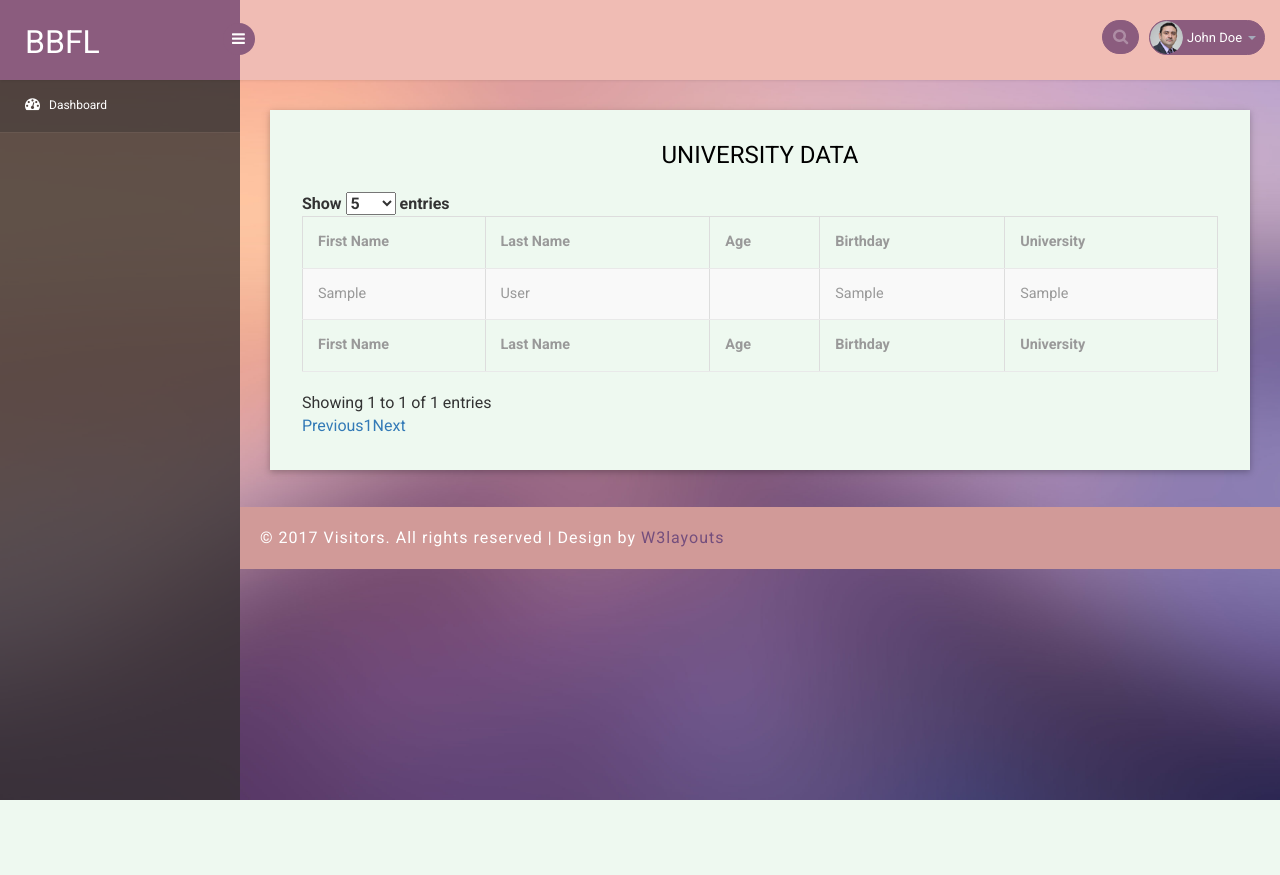
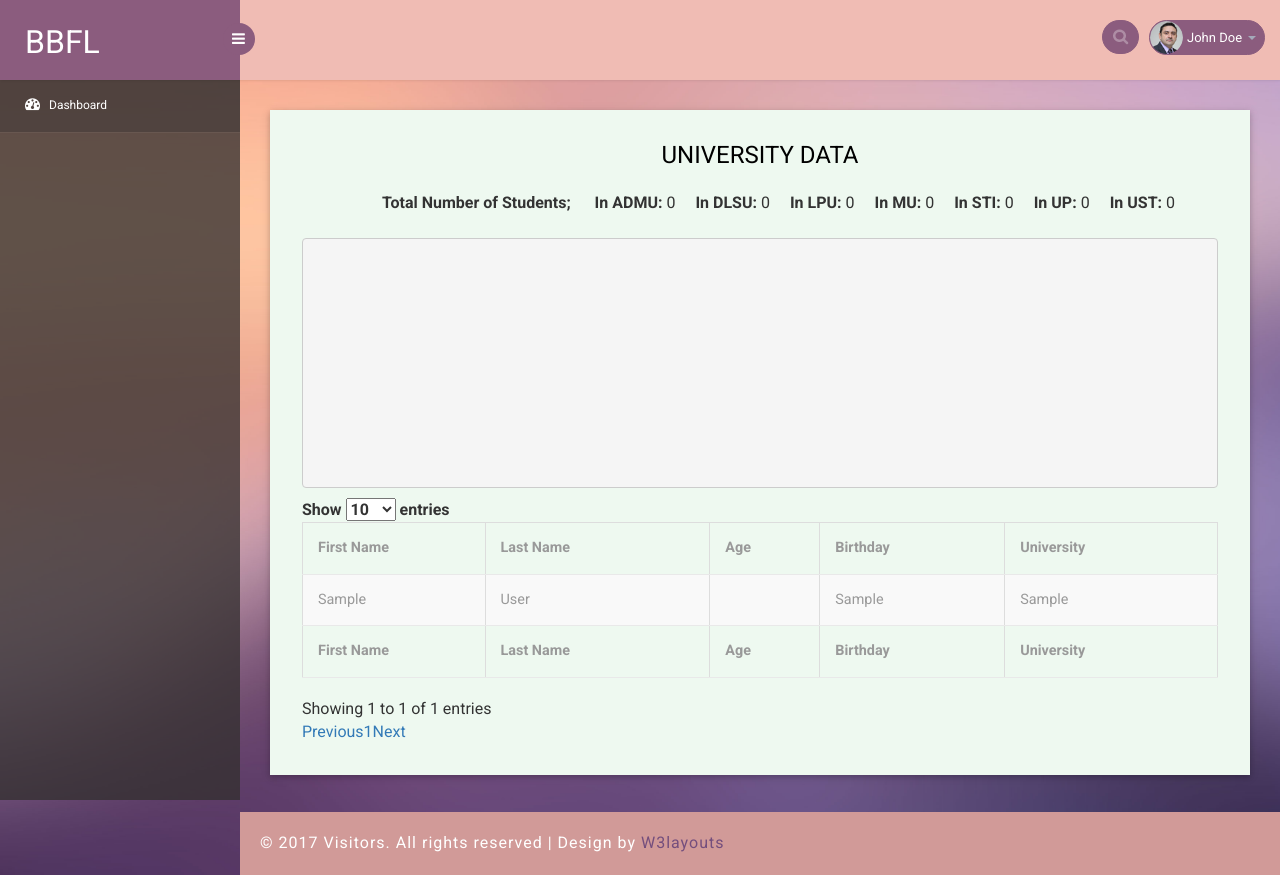
Before and after one commit to laurencebarin27/BBFL-MP, a PHP site: page /list.php in a window 1280 px wide. Before the commit the page ends 800 px from the top, so only its background shows below. Run offline with PHP 8.4, Linux system fonts and the light colour scheme; tables that the repository leaves empty or names only in its code hold one stand-in row (values such as "Sample post"); some libraries are stand-ins or nearby versions.

Commit message:
Request 3 - Total Number of Students per University

```diff
--- a/list.php
+++ b/list.php
@@ -107,6 +107,48 @@
 								<header class="agileits-box-header clearfix">
 									<h3>University Data</h3>
 										<div>
+											<?php
+												$totalquery = "SELECT MAX(studentid) as total from student";
+												$totalresult = mysqli_query($dbc, $totalquery);
+												$totalrow = mysqli_fetch_array($totalresult, MYSQL_ASSOC);
+
+												$admuquery = "SELECT COUNT(studentid) as admu from student where university = 'Ateneo De Manila University'";
+												$admuresult = mysqli_query($dbc, $admuquery);
+												$admurow = mysqli_fetch_array($admuresult, MYSQL_ASSOC);
+
+												$dlsuquery = "SELECT COUNT(studentid) as dlsu from student where university = 'De La Salle University'";
+												$dlsuresult = mysqli_query($dbc, $dlsuquery);
+												$dlsurow = mysqli_fetch_array($dlsuresult, MYSQL_ASSOC);
+
+												$lpuquery = "SELECT COUNT(studentid) as lpu from student where university = 'Lyceum of the Philippines University'";
+												$lpuresult = mysqli_query($dbc, $lpuquery);
+												$lpurow = mysqli_fetch_array($lpuresult, MYSQL_ASSOC);
+
+												$muquery = "SELECT COUNT(studentid) as mu from student where university = 'Mapua University'";
+												$muresult = mysqli_query($dbc, $muquery);
+												$murow = mysqli_fetch_array($muresult, MYSQL_ASSOC);
+
+												$stiquery = "SELECT COUNT(studentid) as sti from student where university = 'Systems Technology Institute College'";
+												$stiresult = mysqli_query($dbc, $stiquery);
+												$stirow = mysqli_fetch_array($stiresult, MYSQL_ASSOC);
+
+												$upquery = "SELECT COUNT(studentid) as up from student where university = 'University of the Philippines'";
+												$upresult = mysqli_query($dbc, $upquery);
+												$uprow = mysqli_fetch_array($upresult, MYSQL_ASSOC);
+
+												$ustquery = "SELECT COUNT(studentid) as ust from student where university = 'University of Santo Tomas'";
+												$ustresult = mysqli_query($dbc, $ustquery);
+												$ustrow = mysqli_fetch_array($ustresult, MYSQL_ASSOC);
+
+												echo "<p> &emsp; &emsp; &emsp; &emsp; <b>Total Number of Students; </b>
+												&emsp; <b> In ADMU: </b>".$admurow['admu']."&emsp; <b> In DLSU: </b>".$dlsurow['dlsu']."&emsp; <b> In LPU: </b>".$lpurow['lpu']."&emsp;<b> In MU: </b>
+												".$murow['mu']."&emsp; <b> In STI: </b>".$stirow['sti']."&emsp; <b> In UP: </b>".$uprow['up']."&emsp; <b> In UST: </b>".$ustrow['ust']."</p> <br>";
+											?>
+											<pre>
+
+											</pre>
+										</div>
+										<div>
 										<table id="example" class="table table-striped table-bordered" cellspacing="0" width="100%">
 									        <thead>
 									            <tr>
@@ -196,7 +238,7 @@
 
 
     	$('#example').DataTable({
-    		"lengthMenu": [[5, 10, 25, 50, 100, 200], [5, 10, 25, 50, 100, 200]],
+    		"lengthMenu": [[10, 25, 50, 100, 200], [10, 25, 50, 100, 200]],
 
     		"searching": false,
 
```
